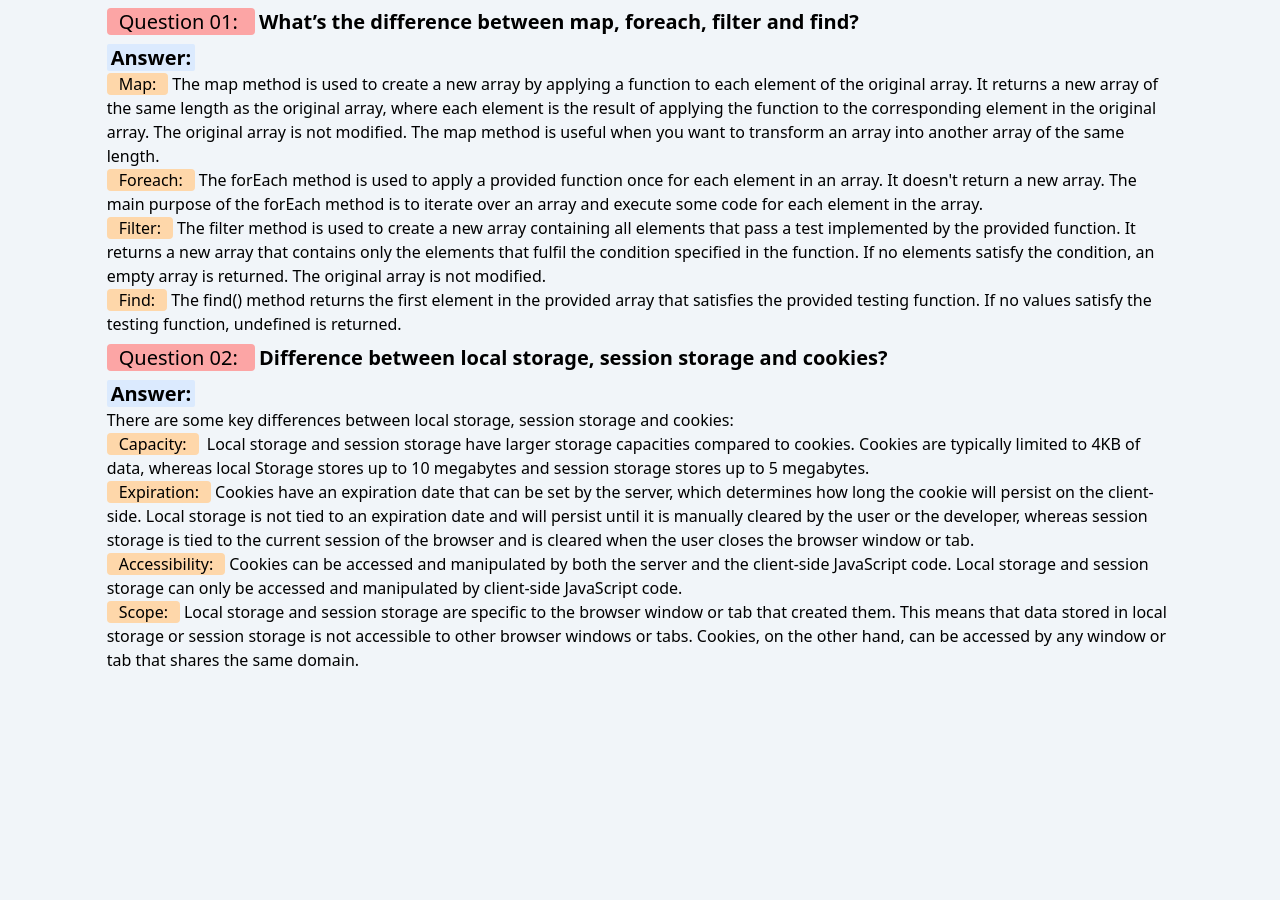
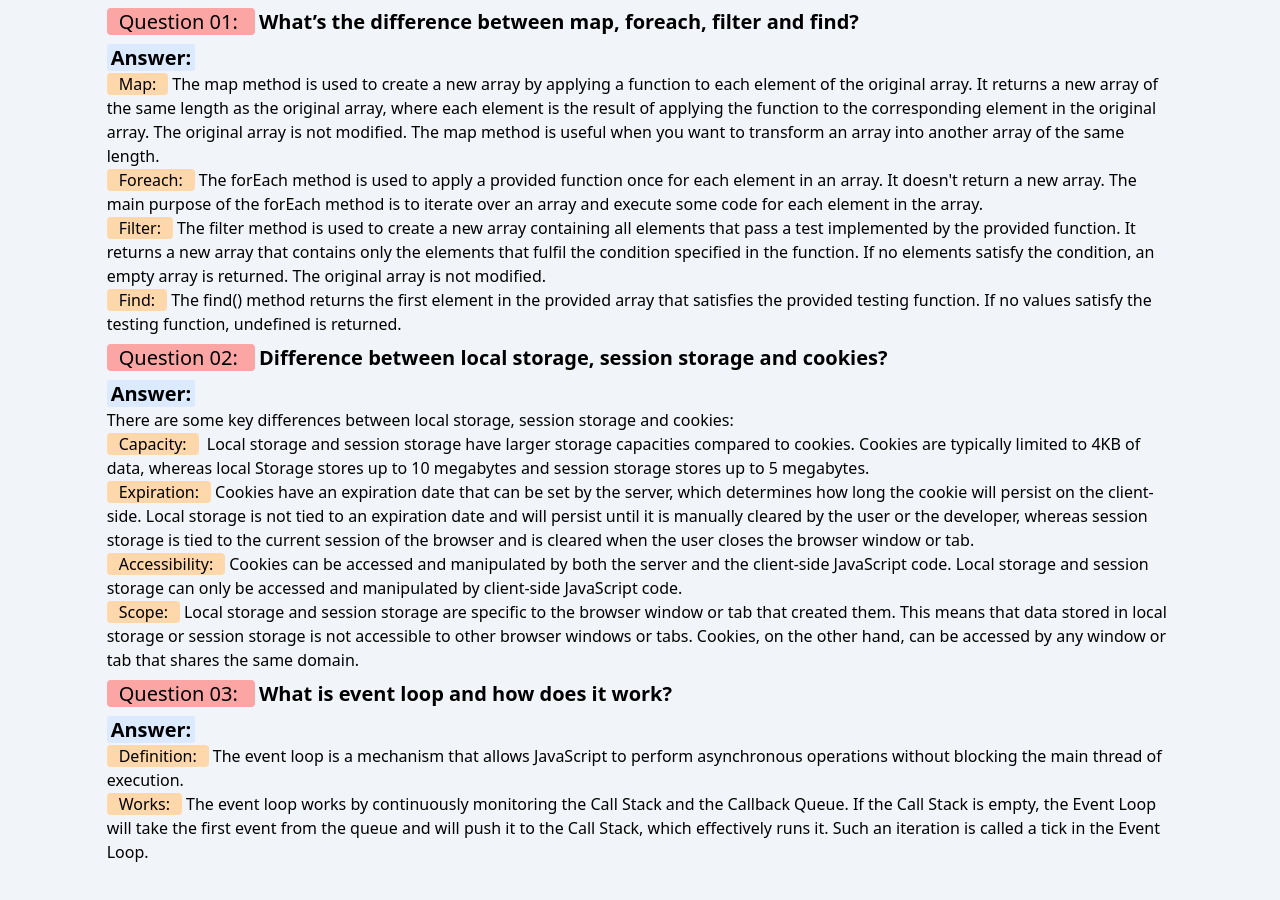
Before and after one commit to MdHasibulHasan1/assignment-07-a7-quiz-hero, a plain HTML site: page blog.html in a window 1280 px wide. Before the commit the page ends 848 px from the top, so only its background shows below. Drawn offline with nearby package versions, Linux system fonts and the light colour scheme.

Commit message:
added third question and answer in the blog.html file

```diff
--- a/blog.html
+++ b/blog.html
@@ -13,7 +13,7 @@
         <!-- question 01 -->
         <h3 class="font-semibold text-xl my-2"><span class="bg-red-300 px-3 font-medium mr-1 rounded ">Question 01: </span>What’s the difference between map, foreach, filter and find?</h3>
         <div>
-            <span class="bg-blue-100 text-xl px-1 font-semibold rounded-sm">Answer:</span> <br>
+            <span class="bg-blue-100 text-xl px-1 font-semibold rounded-sm mb-1">Answer:</span> <br>
             <span class="bg-orange-200 px-3 font-medium mr-1 rounded ">Map:</span>The map method is used to create a new array by applying a function to each element of the original array. It returns a new array of the same length as the original array, where each element is the result of applying the function to the corresponding element in the original array. The original array is not modified. The map method is useful when you want to transform an array into another array of the same length. <br>
             <span class="bg-orange-200 font-medium px-3 mr-1 rounded">Foreach:</span>The forEach method is used to apply a provided function once for each element in an array. It doesn't return a new array. The main purpose of the forEach method is to iterate over an array and execute some code for each element in the array. <br>
             <span class="bg-orange-200 font-medium px-3 mr-1 rounded">Filter:</span>The filter method is used to create a new array containing all elements that pass a test implemented by the provided function. It returns a new array that contains only the elements that fulfil the condition specified in the function. If no elements satisfy the condition, an empty array is returned. The original array is not modified. <br>
@@ -32,6 +32,13 @@
                 <span class="bg-orange-200 px-3 font-medium mr-1 rounded"> Scope:</span>Local storage and session storage are specific to the browser window or tab that created them. This means that data stored in local storage or session storage is not accessible to other browser windows or tabs. Cookies, on the other hand, can be accessed by any window or tab that shares the same domain.
             </div>
         </div>
+        <!-- question 03 -->
+        <div>
+            <h3 class="font-semibold text-xl my-2"><span class="bg-red-300 px-3 font-medium mr-1 rounded ">Question 03: </span>What is event loop and how does it work?</h3>
+            <span class="bg-blue-100 text-xl px-1 font-semibold rounded-sm mb-1">Answer:</span> <br>
+            <p><span class="bg-orange-200 px-3 font-medium mr-1 rounded">Definition:</span>The event loop is a mechanism that allows JavaScript to perform asynchronous operations without blocking the main thread of execution. <br> <span class="bg-orange-200 px-3 font-medium mr-1 rounded">Works:</span>The event loop works by continuously monitoring  the Call Stack and the Callback Queue. If the Call Stack is empty, the Event Loop will take the first event from the queue and will push it to the Call Stack, which effectively runs it. Such an iteration is called a tick in the Event Loop.
+            </p>
+        </div>
 
     </section>
 
```
